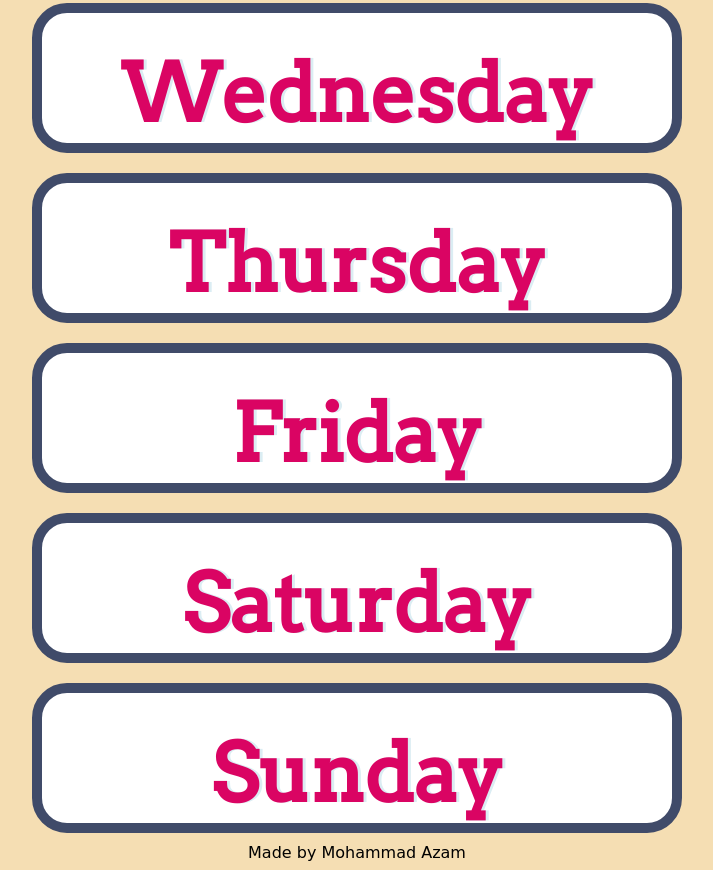
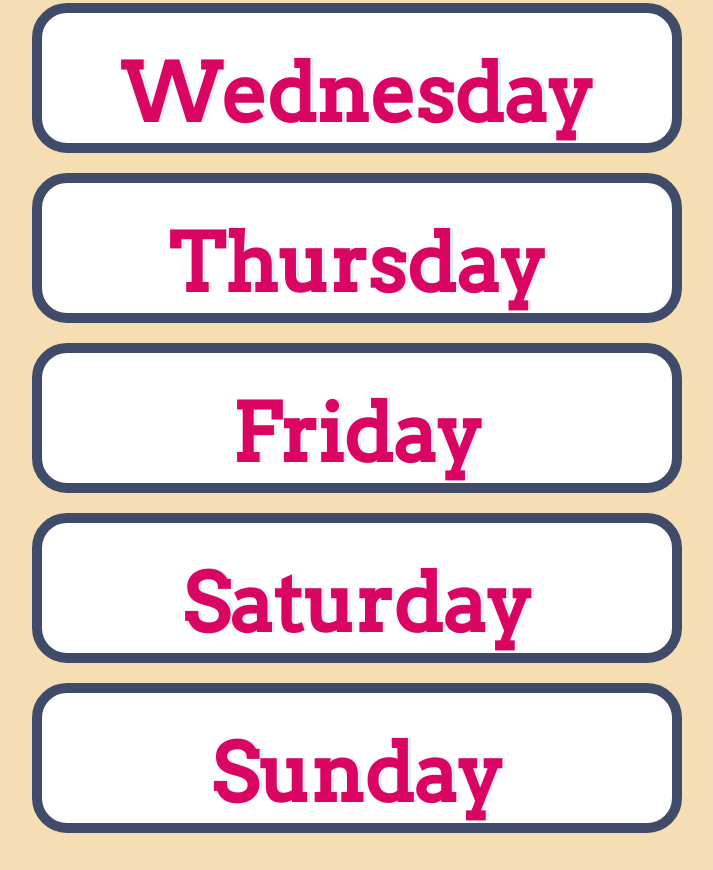
Before and after one commit to azam2020/nadeem-tarin-hall-dining-menu, a plain HTML site: page index.html in a window 1280 px wide. Shown: the part 430-1300 px from the top of the page, without its empty margins (283-996 px from the left). Drawn offline with Linux system fonts and the light colour scheme.

Commit message:
Update index.html

```diff
--- a/index.html
+++ b/index.html
@@ -36,7 +36,7 @@
          </div>
         </div>
        </div>
-    <footer>Made by Mohammad Azam</footer>
+<!--     <footer>Made by Mohammad Azam</footer> -->
     <script src="main.js" charset="utf-u"></script>
 </body>
 </html>
```
